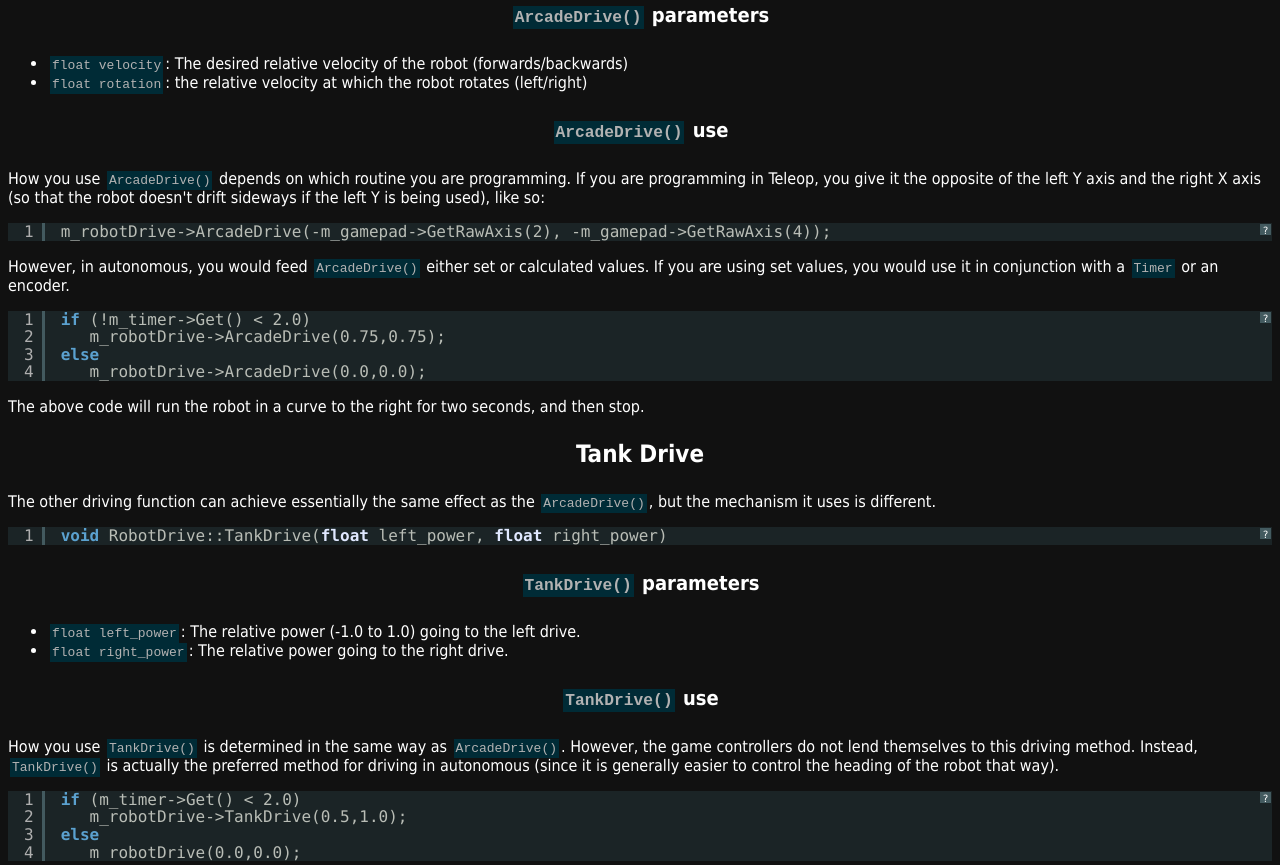
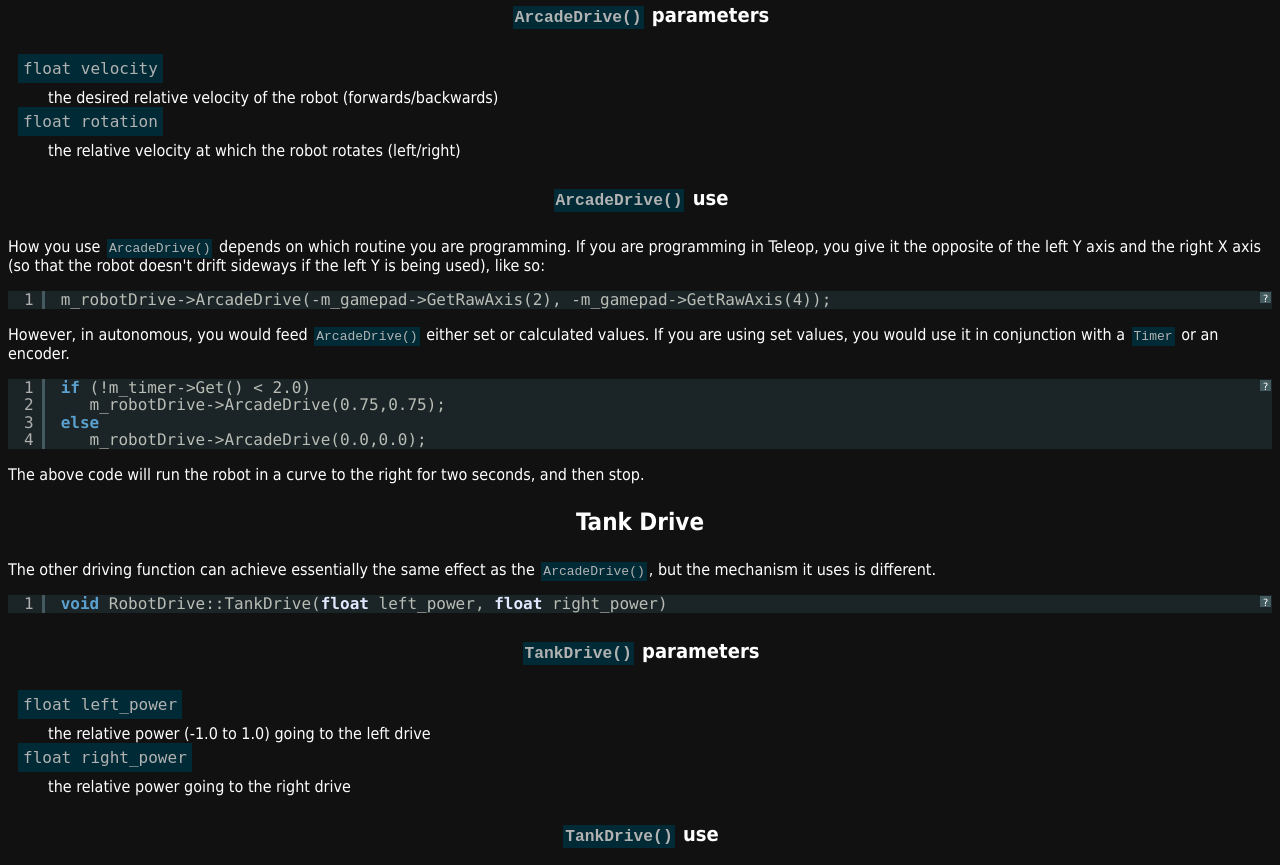
Before and after one commit to hal7df/pauls-tutorials, a plain HTML site: page wpi/ch2/driving.html in a window 1280 px wide. Shown: the part 950-1815 px from the top of the page. Drawn offline with Linux system fonts and the light colour scheme.

Commit message:
Changed <ul>s for parameters to <dl>s
Plz excuse any I missed.

$s@g.

```diff
--- a/wpi/ch2/driving.html
+++ b/wpi/ch2/driving.html
@@ -100,10 +100,10 @@ m_timer = new Timer;</pre>
 			<p>This is the drive method that we most commonly use.</p>
 			<pre class="brush: cpp">void RobotDrive::ArcadeDrive(float velocity, float rotation)</pre>
 			<h4 class="tutorial"><a id="ArcadeDrive-parameters"></a><code>ArcadeDrive()</code> parameters</h4>
-			<ul>
-				<li><code>float velocity</code>: The desired relative velocity of the robot (forwards/backwards)</li>
-				<li><code>float rotation</code>: the relative velocity at which the robot rotates (left/right) </li>
-			</ul>
+			<dl class="tutorial">
+			<dt>float velocity</dt><dd>the desired relative velocity of the robot (forwards/backwards)</dd>
+			<dt>float rotation</dt><dd>the relative velocity at which the robot rotates (left/right)</dd>
+			</dl>
 			<h4 class="tutorial"><a id="ArcadeDrive-use"></a><code>ArcadeDrive()</code> use</h4>
 				<p>How you use <code>ArcadeDrive()</code> depends on which routine you are programming.
 					If you are programming in Teleop, you give it the opposite of the left Y axis and the right X axis (so that the robot doesn&#x27;t drift sideways if the left Y is being used), like so:</p>
@@ -119,10 +119,10 @@ else
 			<p>The other driving function can achieve essentially the same effect as the <code>ArcadeDrive()</code>, but the mechanism it uses is different.</p>
 			<pre class="brush: cpp">void RobotDrive::TankDrive(float left_power, float right_power)</pre>
 			<h4 class="tutorial"><a id="TankDrive-parameters"></a><code>TankDrive()</code> parameters</h4>
-				<ul>
-					<li><code>float left_power</code>: The relative power (-1.0 to 1.0) going to the left drive.</li>
-					<li><code>float right_power</code>: The relative power going to the right drive.</li>
-				</ul>
+				<dl class="tutorial">
+			<dt>float left_power</dt><dd>the relative power (-1.0 to 1.0) going to the left drive</dd>
+			<dt>float right_power</dt><dd>the relative power going to the right drive</dd>
+			</dl>
 			<h4 class="tutorial"><a id="TankDrive-use"></a><code>TankDrive()</code> use</h4>
 				<p>How you use <code>TankDrive()</code> is determined in the same way as <code>ArcadeDrive()</code>. However, the game controllers do not lend themselves to this driving method.
 					Instead, <code>TankDrive()</code> is actually the preferred method for driving in autonomous (since it is generally easier to control the heading of the robot that way).</p>
```
Also changed, not shown: index.html (+1 -0 lines), wpi/ch2/motors.html (+7 -7 lines), wpi/ch3/pid2.html (+7 -8 lines).
